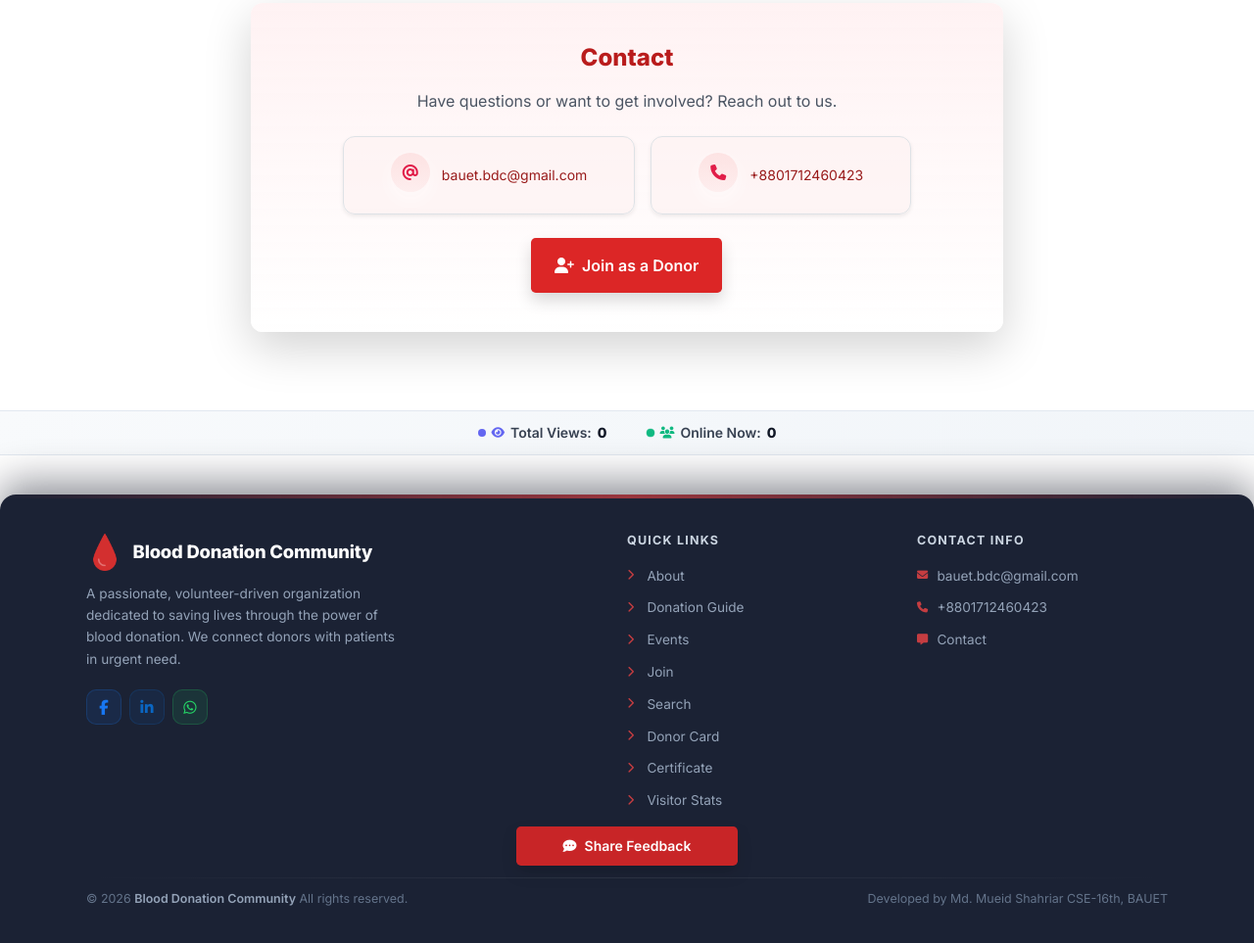
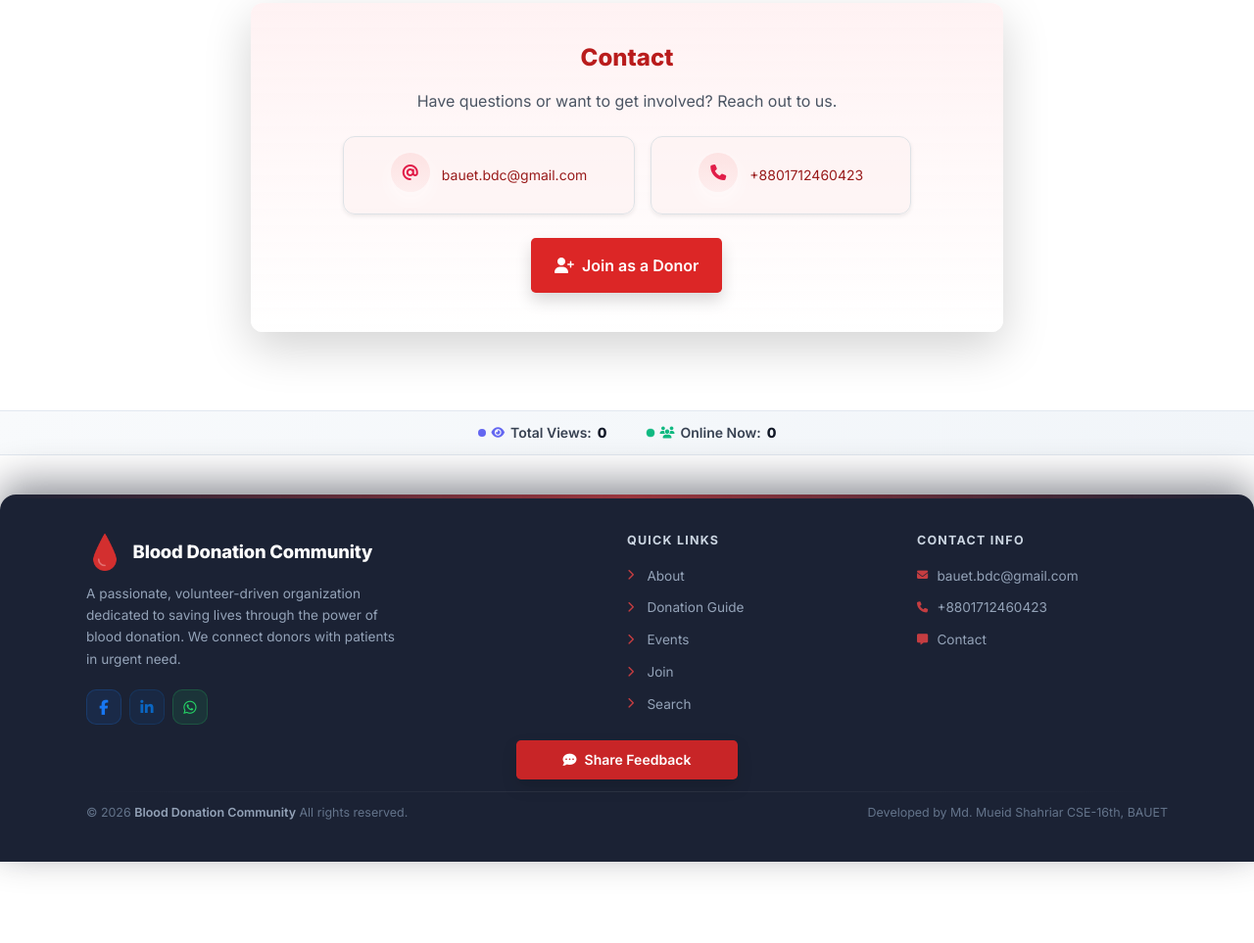
Before and after one commit to MueidShahriar/Blood-Donation-Community, a plain HTML site: page index.html in a window 1280 px wide. Shown: the part 2071-3034 px from the top of the page at 98% size. After the commit the page ends 2951 px from the top, so only its background shows below. Drawn offline with nearby package versions, Linux system fonts and the light colour scheme; no server answers.

Commit message:
Life is Beautiful💜

```diff
--- a/index.html
+++ b/index.html
@@ -767,9 +767,6 @@
                                     data-i18n="navJoin">Join</span></a></li>
                         <li><a href="search.html"><i class="fa-solid fa-chevron-right"></i> <span
                                     data-i18n="navSearch">Search</span></a></li>
-                        <li><a href="donor.html"><i class="fa-solid fa-chevron-right"></i> <span>Donor Card</span></a></li>
-                        <li><a href="certificate.html"><i class="fa-solid fa-chevron-right"></i> <span>Certificate</span></a></li>
-                        <li><a href="visitor-stats.html"><i class="fa-solid fa-chevron-right"></i> <span>Visitor Stats</span></a></li>
                     </ul>
                 </div>
                 <div>
```
